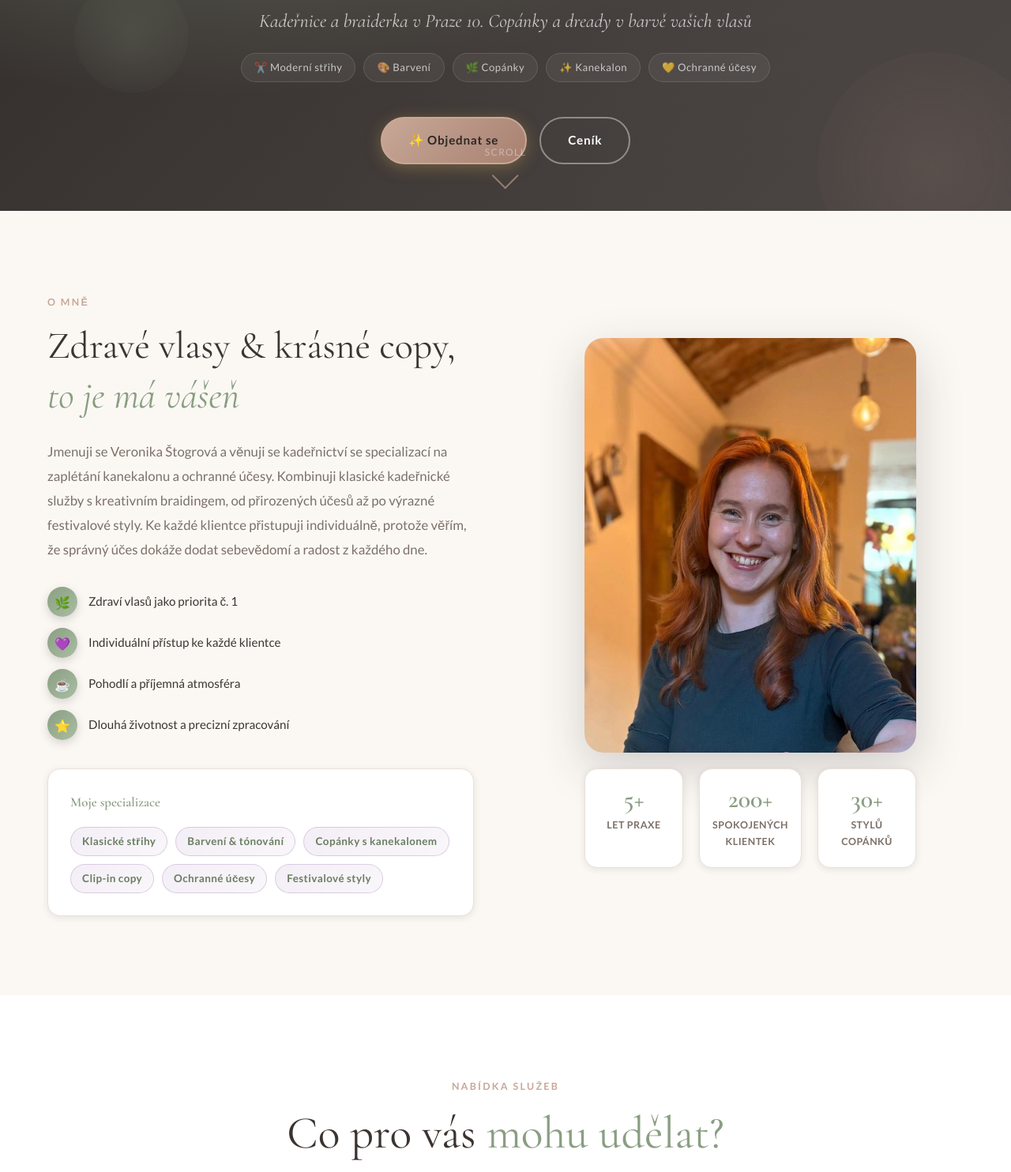
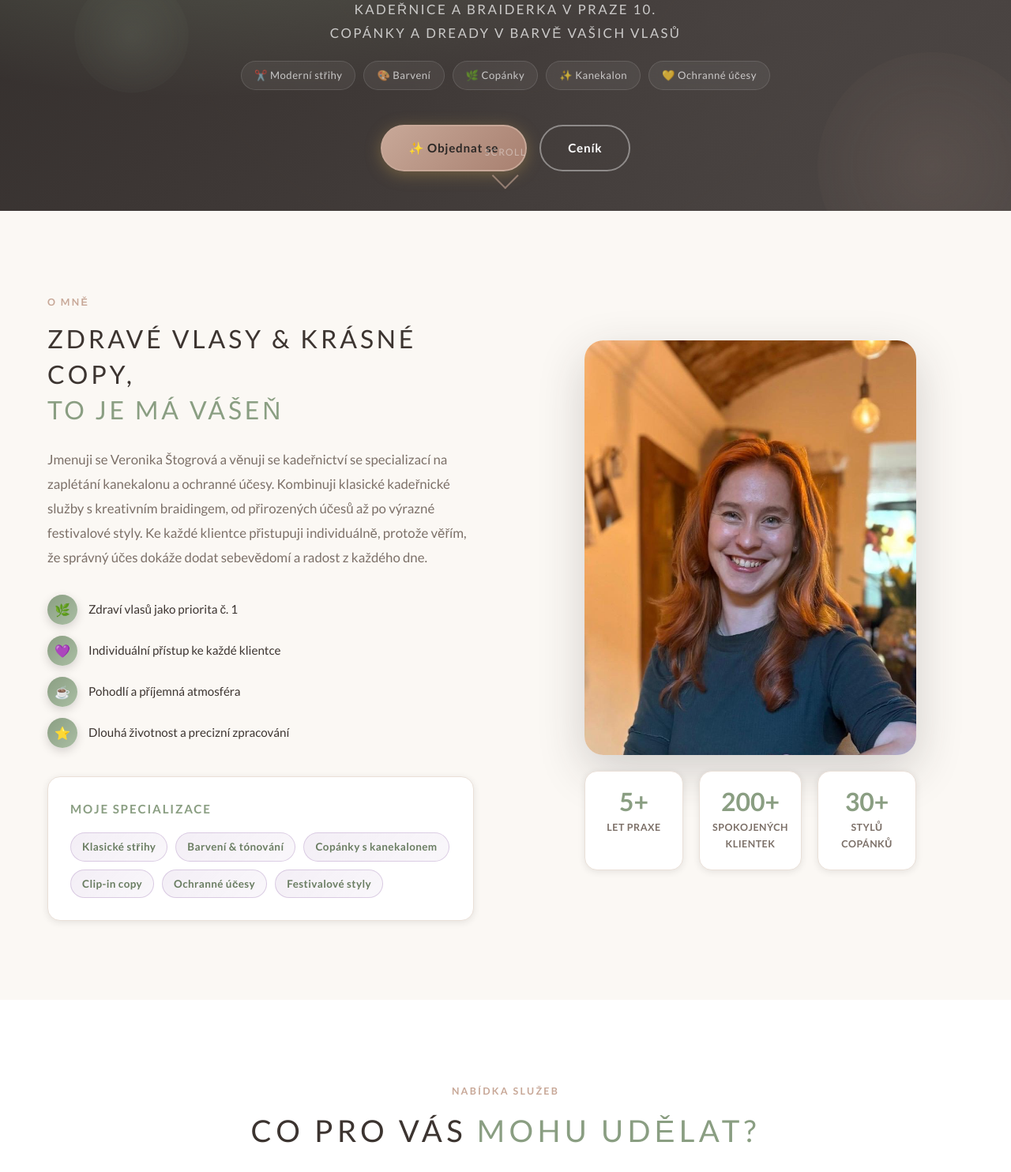
Before and after one commit to odomsky/HairSalonWeb, a plain HTML site: page index.html in a window 1280 px wide. Shown: the part 533-2017 px from the top of the page at 79% size. Drawn offline with nearby package versions, Linux system fonts and the light colour scheme.

Commit message:
switch headings to Lato caps

```diff
--- a/css/style.css
+++ b/css/style.css
@@ -3,7 +3,7 @@
    ============================================================ */
 
 /* --- Google Fonts --- */
-@import url('https://fonts.googleapis.com/css2?family=Cormorant+Garamond:ital,wght@0,300;0,400;0,500;0,600;1,300;1,400;1,500&family=Lato:wght@300;400;700&display=swap');
+@import url('https://fonts.googleapis.com/css2?family=Cormorant+Garamond:ital,wght@0,300;0,400;0,700;1,300;1,400&family=Lato:ital,wght@0,300;0,400;0,700;1,400&display=swap');
 
 /* --- CSS Custom Properties --- */
 :root {
@@ -22,7 +22,7 @@
   --color-text-light:    #7C7068;
   --color-border:        #EAE0D8;
 
-  --font-heading: 'Cormorant Garamond', Georgia, serif;
+  --font-heading: 'Lato', Arial, sans-serif;
   --font-body:    'Lato', Arial, sans-serif;
 
   --shadow-sm:  0 2px 8px rgba(44, 40, 38, 0.10);
@@ -1946,3 +1946,19 @@ ul {
 .lightbox-close { top: 16px; right: 16px; }
 .lightbox-prev { left: 12px; top: 50%; transform: translateY(-50%); }
 .lightbox-next { right: 12px; top: 50%; transform: translateY(-50%); }
+
+/* ============================================================
+   HEADINGS: Lato caps with wide tracking (as on the business cards)
+   ============================================================ */
+/* hero keeps the original serif look */
+.hero-title { font-family: 'Cormorant Garamond', Georgia, serif; }
+.hero-subtitle { font-family: 'Lato', Arial, sans-serif; font-style: normal; font-weight: 400; text-transform: uppercase; letter-spacing: 0.14em; font-size: clamp(0.85rem, 1.6vw, 1.05rem); line-height: 1.8; text-wrap: balance; }
+.section-title { font-size: clamp(1.6rem, 3.2vw, 2.4rem); letter-spacing: 0.14em; text-transform: uppercase; line-height: 1.3; }
+.about-tagline { font-size: clamp(1.4rem, 2.6vw, 2rem); letter-spacing: 0.12em; text-transform: uppercase; line-height: 1.4; }
+.service-card h3, .pricing-title, .contact-info h3, .contact-form-wrap h3 { font-size: 1.15rem; letter-spacing: 0.14em; text-transform: uppercase; }
+.target-card h4, .benefit-text h4, .process-content h4, .about-specializations h4 { letter-spacing: 0.12em; text-transform: uppercase; font-size: 0.95rem; }
+.about-tagline em, .contact-cta em, .lightbox-caption { font-style: normal; }
+.contact-cta { letter-spacing: 0.04em; }
+.footer-logo-name { letter-spacing: 0.18em; }
+/* top bar logo keeps the original serif */
+.nav-logo-name { font-family: 'Cormorant Garamond', Georgia, serif; letter-spacing: 0.12em; }
--- a/index.html
+++ b/index.html
@@ -51,7 +51,7 @@
   <!-- Google Fonts -->
   <link rel="preconnect" href="https://fonts.googleapis.com" />
   <link rel="preconnect" href="https://fonts.gstatic.com" crossorigin />
-  <link href="https://fonts.googleapis.com/css2?family=Cormorant+Garamond:ital,wght@0,300;0,400;0,500;0,600;1,300;1,400;1,500&family=Lato:wght@300;400;700&display=swap" rel="stylesheet" />
+  <link href="https://fonts.googleapis.com/css2?family=Cormorant+Garamond:ital,wght@0,300;0,400;0,700;1,300;1,400&family=Lato:ital,wght@0,300;0,400;0,700;1,400&display=swap" rel="stylesheet" />
 
   <link rel="icon" type="image/png" href="img/favicon.png" />
   <link rel="apple-touch-icon" href="img/apple-touch-icon.png" />
```
